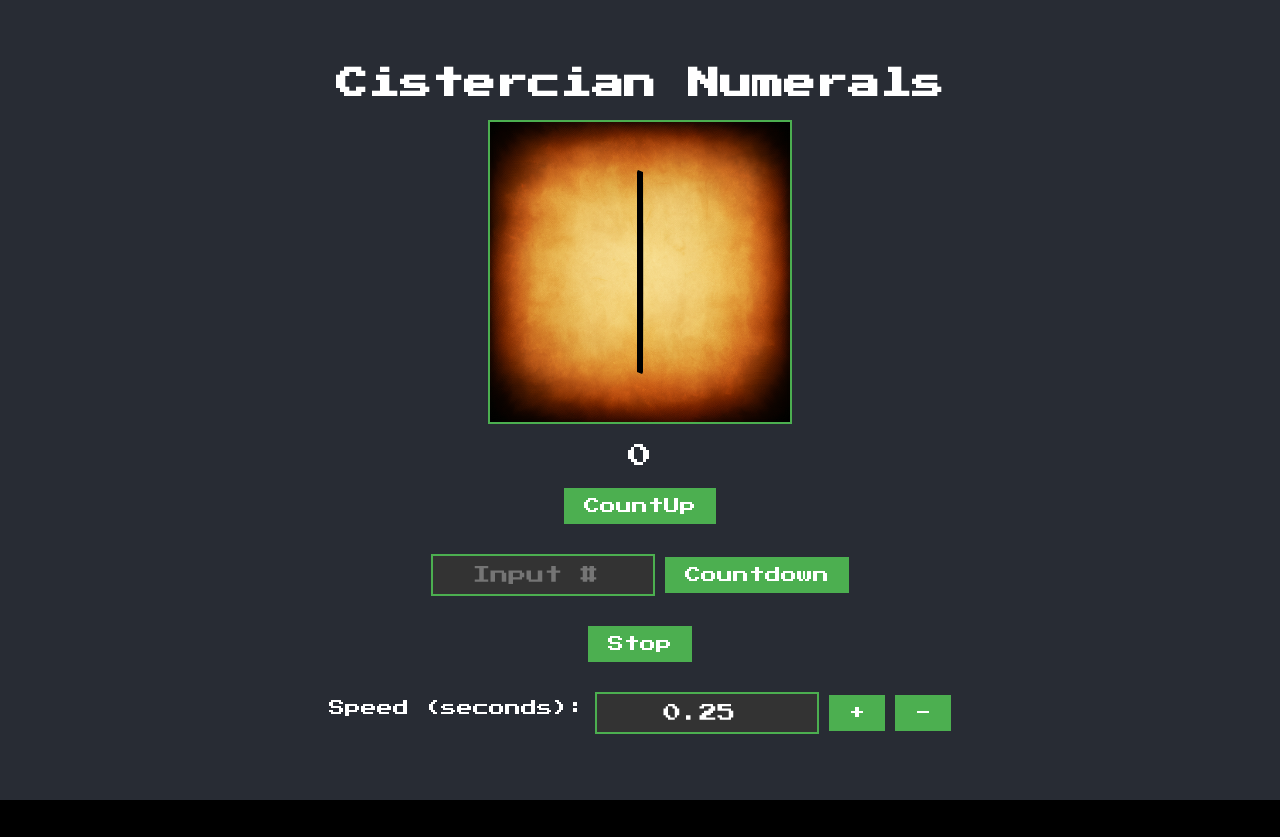
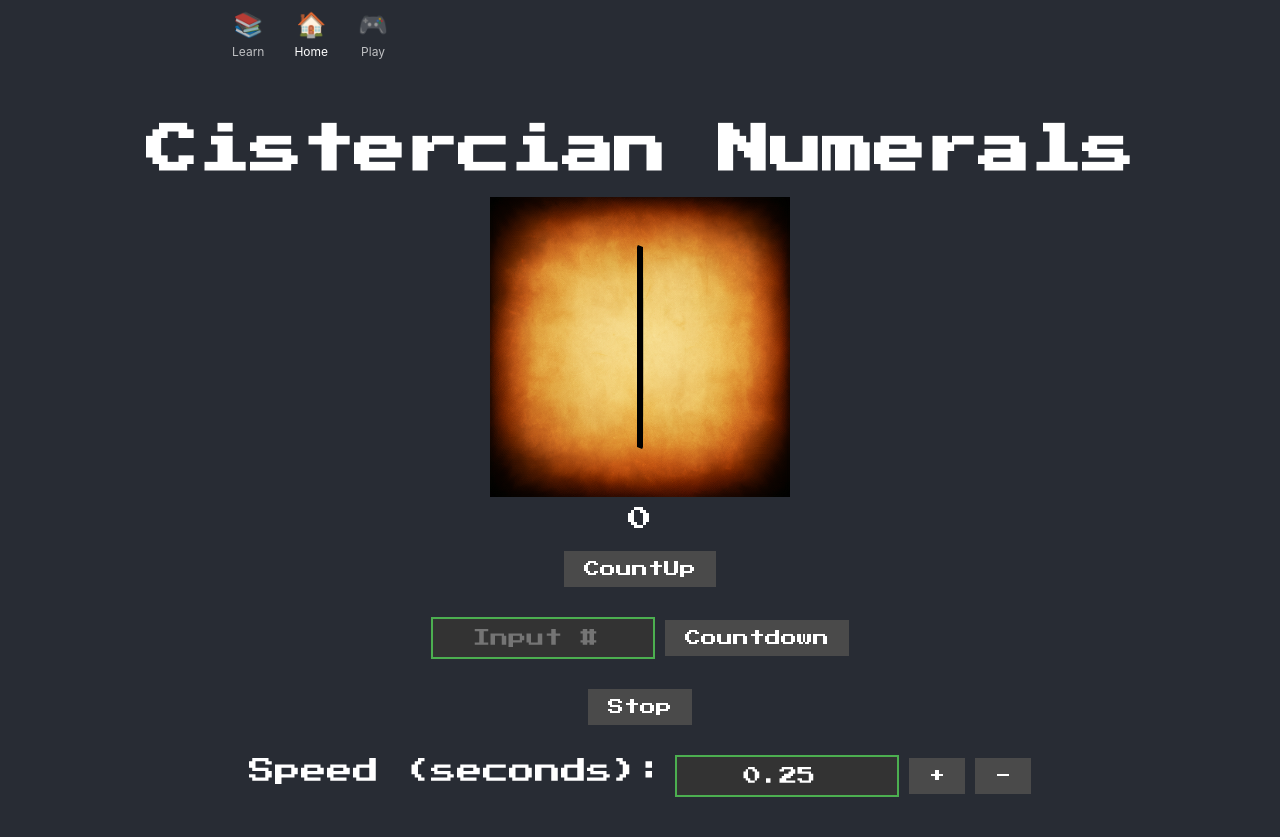
Before and after one commit to jelaludo/CistercianCursor, a React (Create React App) app: page / in a window 1280 px wide. Before the commit the page ends 800 px from the top, so only its background shows below. Built offline with nearby package versions, Linux system fonts and the light colour scheme.

Commit message:
NavBarActive

```diff
--- a/src/App.css
+++ b/src/App.css
@@ -38,13 +38,22 @@
 }
 
 .app-container {
+  text-align: center;
+  background-color: #282c34;
+  min-height: 100vh;
+  display: flex;
+  flex-direction: column;
+  font-size: calc(10px + 2vmin);
+  color: white;
+}
+
+.content {
+  margin-top: 70px; /* Adjust this value based on the height of your NavBar */
+  flex-grow: 1;
   display: flex;
   flex-direction: column;
   align-items: center;
   justify-content: center;
-  min-height: 100vh;
-  background-color: #282c34;
-  color: white;
 }
 
 nav {
--- a/src/App.tsx
+++ b/src/App.tsx
@@ -1,23 +1,26 @@
 import React from 'react';
-import { BrowserRouter as Router, Route, Link, Routes } from 'react-router-dom';
+import { BrowserRouter as Router, Route, Routes } from 'react-router-dom';
 import Home from './Home';
-import CistercianNumeral from './CistercianNumeral';
+import CistercianLearn from './CistercianLearn';
 import CistercianGame from './CistercianGame';
-import CistercianLearn from './CistercianLearn';
+import NavBar from './NavBar';
 import './App.css';
 
 const App: React.FC = () => {
     return (
         <Router>
             <div className="app-container">
+                <NavBar />
+                <div className="content">
                     <Routes>
                         <Route path="/" element={<Home />} />
                         <Route path="/learn" element={<CistercianLearn />} />
                         <Route path="/play" element={<CistercianGame />} />
                     </Routes>
                 </div>
+            </div>
         </Router>
     );
-}
+};
 
 export default App;
--- a/src/CistercianLearn.css
+++ b/src/CistercianLearn.css
@@ -4,8 +4,6 @@
     display: flex;
     flex-direction: column;
     align-items: center;
-    font-family: 'Press Start 2P', cursive;
-    color: white;
     padding: 20px;
 }
 
@@ -37,8 +35,8 @@ input[type="number"] {
 }
 
 canvas {
-    border: 2px solid #4CAF50;
-    margin-bottom: 20px;
+    /* Remove any green border */
+    margin-bottom: 10px;
 }
 
 .small-numerals-section {
--- a/src/Home.css
+++ b/src/Home.css
@@ -15,6 +15,7 @@ h1 {
 
 canvas {
     margin-bottom: 20px;
+    /* Remove any border or green frame */
 }
 
 .current-number {
@@ -33,7 +34,7 @@ button {
     font-family: 'Press Start 2P', cursive;
     font-size: 16px;
     padding: 10px 20px;
-    background-color: #4CAF50;
+    background-color: #4a4a4a; /* Change from green to a neutral color */
     color: white;
     border: none;
     cursor: pointer;
@@ -41,7 +42,7 @@ button {
 }
 
 button:hover {
-    background-color: #45a049;
+    background-color: #5a5a5a; /* Change hover color */
 }
 
 .speed-control {
@@ -58,7 +59,7 @@ input[type="number"] {
     text-align: center;
     background-color: #333;
     color: white;
-    border: 2px solid #4CAF50;
+    border: 2px solid #4a4a4a; /* Change from green to a neutral color */
 }
 
 .countdown-controls {
--- /dev/null
+++ b/src/NavBar.css
@@ -0,0 +1,35 @@
+.nav-bar {
+    position: fixed;
+    top: 0;
+    left: 0;
+    right: 0;
+    display: flex;
+    justify-content: center;
+    background-color: #282c34;
+    padding: 10px;
+    z-index: 1000;
+}
+
+.nav-link {
+    display: flex;
+    flex-direction: column;
+    align-items: center;
+    color: white;
+    text-decoration: none;
+    margin: 0 15px;
+    opacity: 0.7;
+    transition: opacity 0.3s;
+}
+
+.nav-link:hover, .nav-link.active {
+    opacity: 1;
+}
+
+.nav-link .icon {
+    font-size: 24px;
+    margin-bottom: 5px;
+}
+
+.nav-link .label {
+    font-size: 12px;
+}
--- /dev/null
+++ b/src/NavBar.tsx
@@ -0,0 +1,26 @@
+import React from 'react';
+import { Link, useLocation } from 'react-router-dom';
+import './NavBar.css';
+
+const NavBar: React.FC = () => {
+    const location = useLocation();
+
+    return (
+        <nav className="nav-bar">
+            <Link to="/learn" className={`nav-link ${location.pathname === '/learn' ? 'active' : ''}`}>
+                <span className="icon">📚</span>
+                <span className="label">Learn</span>
+            </Link>
+            <Link to="/" className={`nav-link ${location.pathname === '/' ? 'active' : ''}`}>
+                <span className="icon">🏠</span>
+                <span className="label">Home</span>
+            </Link>
+            <Link to="/play" className={`nav-link ${location.pathname === '/play' ? 'active' : ''}`}>
+                <span className="icon">🎮</span>
+                <span className="label">Play</span>
+            </Link>
+        </nav>
+    );
+};
+
+export default NavBar;
```
Lines whose indentation alone changed are shown as unchanged.
